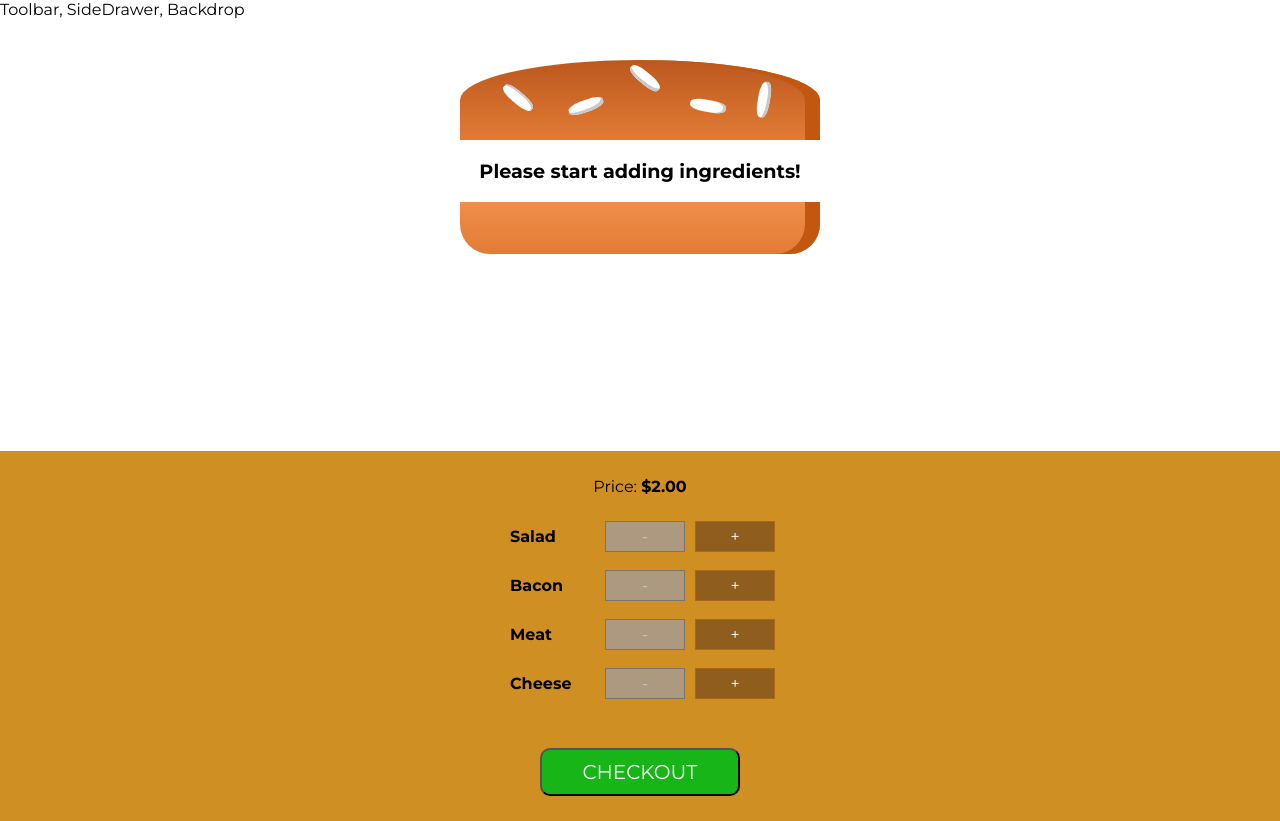
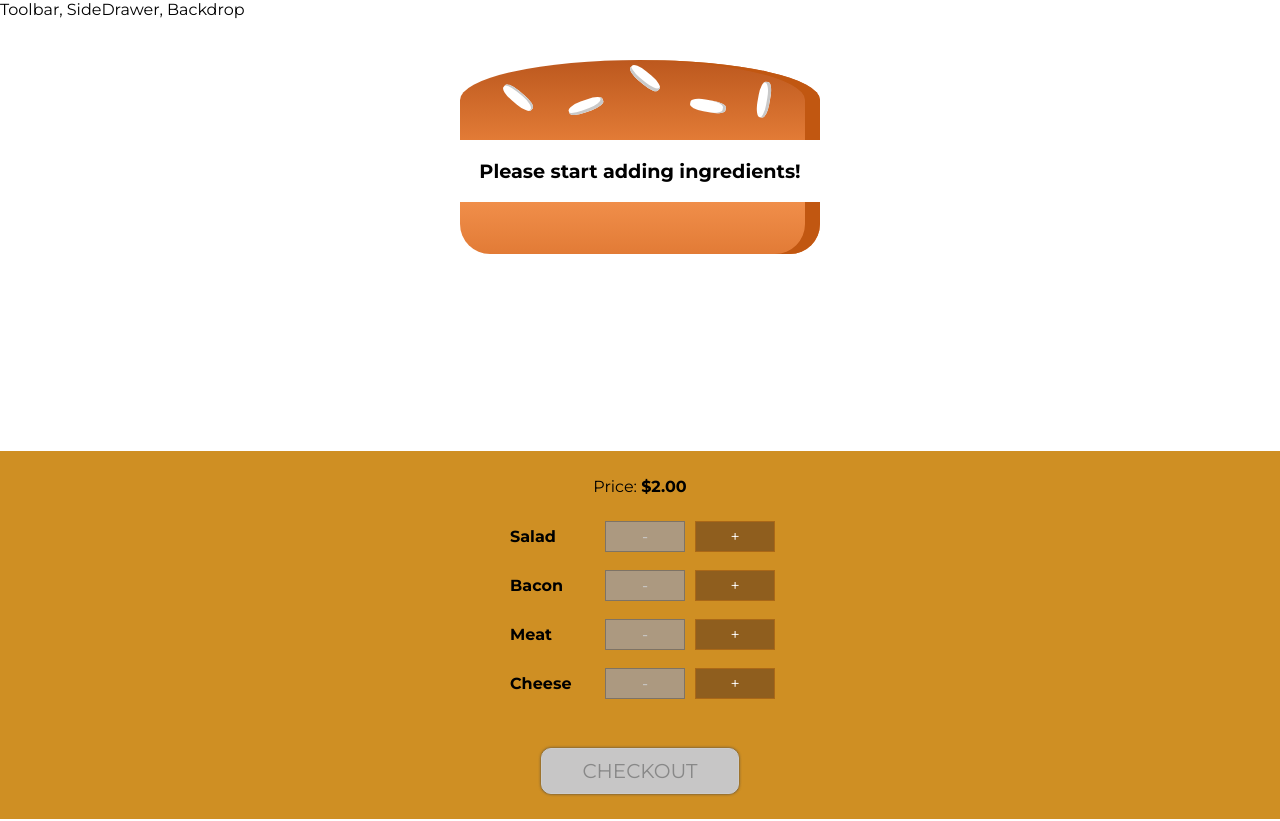
Before and after one commit to deinyefa/burger-builder, a React (Create React App) app: page / in a window 1280 px wide. Built offline with nearby package versions, Linux system fonts and the light colour scheme.

Commit message:
disable/enable checkout button depending on the state of the burger ingredients

```diff
--- a/src/components/Burger/BuildControls/BuildControls.js
+++ b/src/components/Burger/BuildControls/BuildControls.js
@@ -21,7 +21,7 @@ const buildControls = props => (
         removed={() => props.ingredientRemoved(ctrl.type)}
         disabled={props.disabled[ctrl.type]} />
     ))}
-    <button className={BuildControlsStyles.Checkout}>Checkout</button>
+    <button className={BuildControlsStyles.Checkout} disabled={!props.purchasable}>Checkout</button>
   </div>
 );
 
--- a/src/components/Burger/BuildControls/BuildControls.module.css
+++ b/src/components/Burger/BuildControls/BuildControls.module.css
@@ -17,6 +17,38 @@
   padding: .5em 2em;
   margin: 2em auto 15px;
   background: #17b518;
+  border-color: #17b518;
   cursor: pointer;
   border-radius: 10px;
+  outline: none;
+  box-shadow: 0 0 3px #434242;
 }
+
+.BuildControls .Checkout:hover {
+  background: #004F00;
+  border-color: #004F00;;
+}
+
+
+.BuildControls .Checkout:disabled {
+  background-color: #C7C6C6;
+  cursor: not-allowed;
+  border: 1px solid #ccc;
+  color: #888888;
+}
+
+.BuildControls .Checkout:not(:disabled) {
+  animation: enable 0.3s linear;
+}
+
+@keyframes enable {
+  0% {
+      transform: scale(1);
+  }
+  60% {
+      transform: scale(1.1);
+  }
+  100% {
+      transform: scale(1);
+  }
+}
--- a/src/containers/BurgerBuilder/BurgerBuilder.js
+++ b/src/containers/BurgerBuilder/BurgerBuilder.js
@@ -13,6 +13,7 @@ class BurgerBuilder extends Component {
       meat: 0,
     },
     totalPrice: 2,
+    purchasable: false,
   }
 
   addIngredientHandler = type => {
@@ -29,6 +30,7 @@ class BurgerBuilder extends Component {
 
     updatedIngredients[type] = updatedCount;
     this.setState({ totalPrice: newPrice, ingredients: updatedIngredients });
+    this.updatePurchaseState(updatedIngredients);
   }
 
   removeIngredientHandler = type => {
@@ -49,6 +51,24 @@ class BurgerBuilder extends Component {
 
     updatedIngredients[type] = updatedCount;
     this.setState({ ingredients: updatedIngredients, totalPrice: newPrice });
+    this.updatePurchaseState(updatedIngredients);
+  }
+
+  updatePurchaseState = (ingredients) => {
+
+    // ---------- WHY NOT THIS ??
+    // console.log(Object.values(ingredients))
+    // --> [0, 0, 0, 0]
+
+    const sum = Object.keys(ingredients)
+      .map(igKey => {
+        return ingredients[igKey];
+      })
+      .reduce((sum, el) => {
+        return sum + el;
+      }, 0);
+      console.log(sum);
+    this.setState({ purchasable: sum > 0 })
   }
 
   render() {
@@ -70,6 +90,7 @@ class BurgerBuilder extends Component {
           ingredientAdded={this.addIngredientHandler}
           ingredientRemoved={this.removeIngredientHandler}
           disabled={disabledInfo}
+          purchasable={this.state.purchasable}
           price={this.state.totalPrice.toFixed(2)} />
       </Fragment>
     )
```
